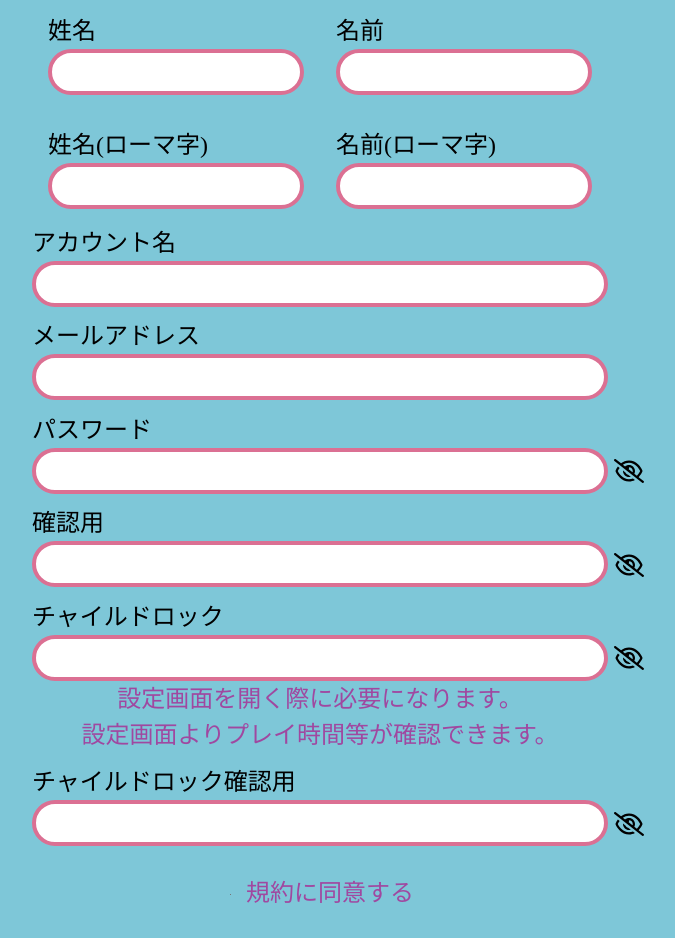
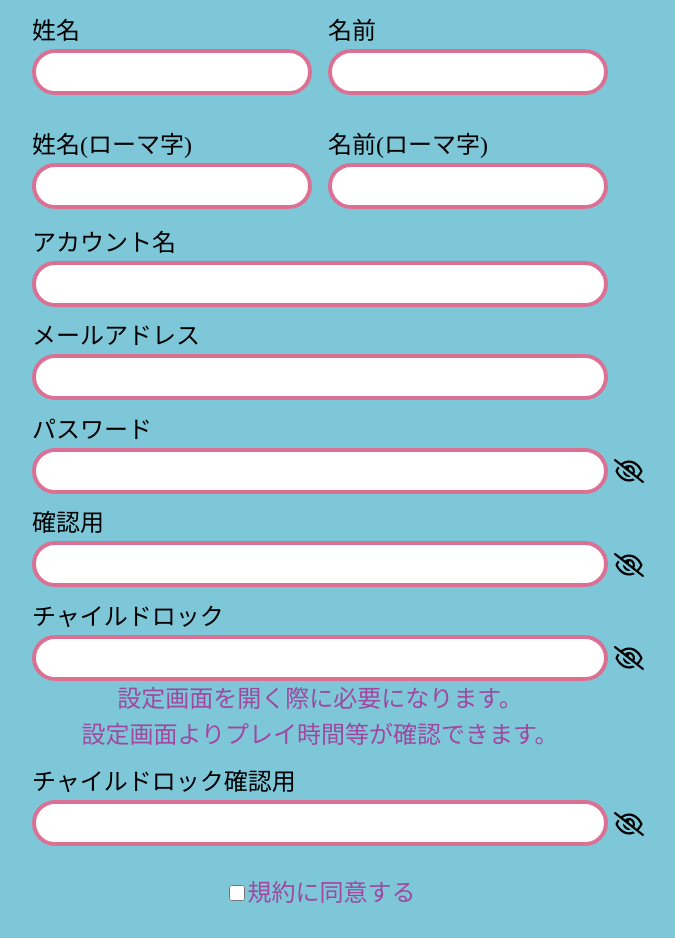
Before and after one commit to ishida-0622/u22-2023, a Next.js app in the folder frontend/: page /signup in a window 1280 px wide. Shown: the part 100-1038 px from the top of the page, without its empty margins (320-995 px from the left). Built offline with nearby package versions, Linux system fonts and the light colour scheme.

Commit message:
feat: 微修正、フォーマッターの適用

```diff
--- a/frontend/src/components/pages/signup/index.module.scss
+++ b/frontend/src/components/pages/signup/index.module.scss
@@ -1,6 +1,6 @@
 .container {
   font-size: 1.5rem;
-    background-color: #7EC7D8;
+  background-color: #7ec7d8;
   input {
     width: 100%;
     text-align: left;
@@ -24,57 +24,67 @@
     margin-left: 0.5%;
   }
 }
+
 .header {
   font-size: 180%;
   text-align: center;
 }
+
 .form {
   max-width: 50%;
   margin: 0 auto 0%;
   padding: 2rem;
   justify-content: space-between;
 }
-.name {
-    display: flex;
-}
+
+.name,
 .english_name {
   display: flex;
 }
-.lastname,
+
+.lastname {
+  margin: 1rem 0.5rem 1rem 0;
+}
+
 .firstname {
-    width: calc(50% - 2rem);
-    margin: 1rem;
+  margin: 1rem 0 1rem 0.5rem;
 }
+
 .account {
   display: flex;
   flex-direction: column;
 }
+
 .email {
   display: flex;
   flex-direction: column;
   margin-top: 2%;
 }
+
 .password {
   display: flex;
   flex-direction: column;
   margin-top: 2%;
 }
+
 .checkbox {
   display: flex;
   justify-content: center;
   align-items: center;
   margin-top: 5%;
   input[type="checkbox"] {
-        width: 0.5%;
-        height: 0.5%;
+    width: 1rem;
+    height: 1rem;
   }
 }
+
 .submit_button_field {
   display: flex;
   justify-content: center;
   align-items: center;
   margin-top: 5%;
 }
+
 .submit_button {
   display: inline-block;
   color: azure;
@@ -86,6 +96,7 @@
   top: calc(50% - 0.5rem);
   right: 1rem;
 }
+
 .submit_button:hover {
   margin-top: 0.2rem;
   border-bottom: 0.1rem solid #9f000c;
```
Lines whose indentation alone changed are shown as unchanged.
